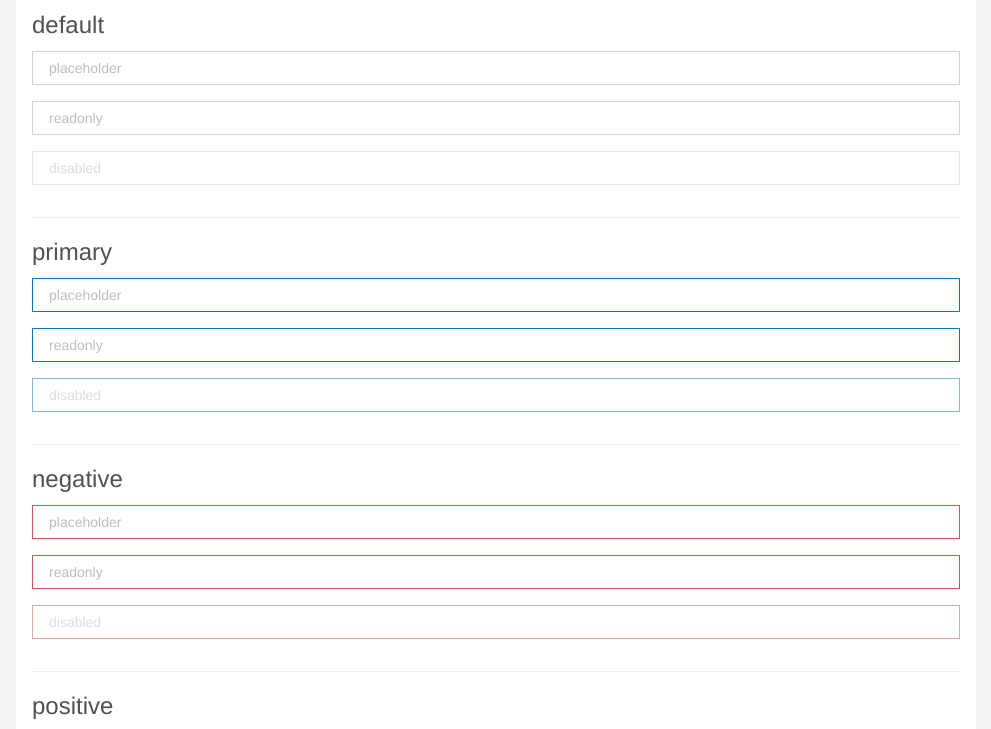
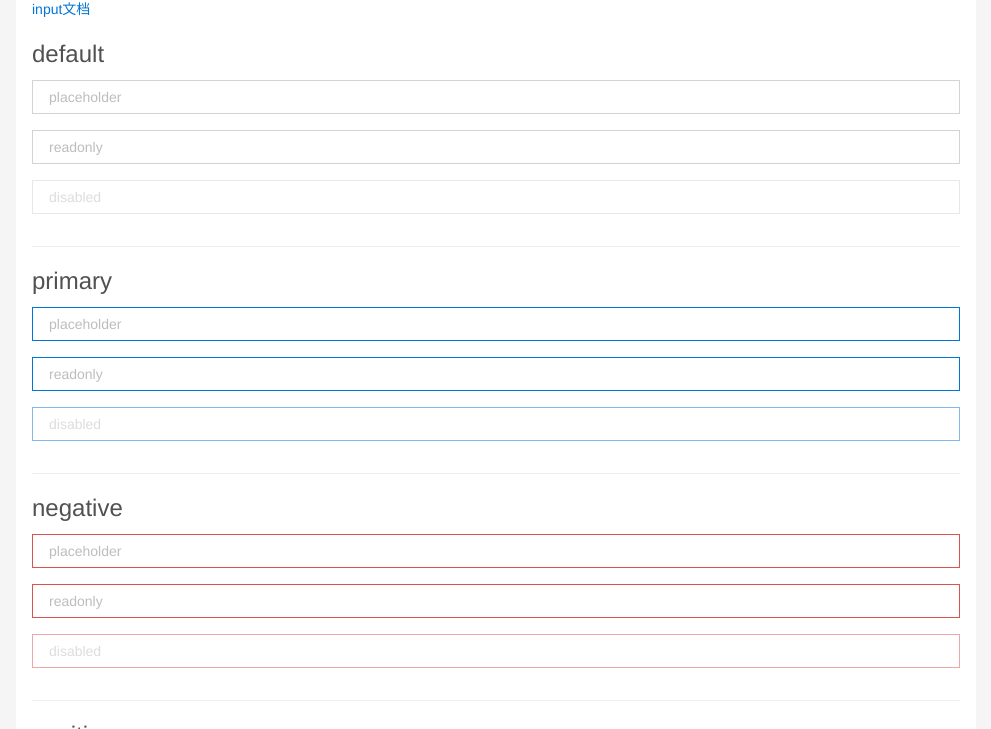
Before and after one commit to S-mohan/mo-css, a website: page demo/input.html in a window 1280 px wide. Shown: the part 110-839 px from the top of the page, without its empty margins (144-1135 px from the left). Drawn offline with Linux system fonts and the light colour scheme.

Commit message:
update demo

```diff
--- a/demo/input.html
+++ b/demo/input.html
@@ -20,6 +20,10 @@
 		<a class="demo-back mo-button--fluid mo-button--primary" href="index.html">目录</a>
 		<header class="demo-header">
 			<h1>Mo-Input</h1>
+			<p>
+				<a href="http://www.kancloud.cn/smohan/mo-css/281484" target="_blank">input文档</a>
+			</p>
+		</header>
 		</header>
 		<main class="demo-body">
 			<section class="demo-section">
```
Also changed, not shown: demo/buttons.html (+3 -0 lines), README.md.
